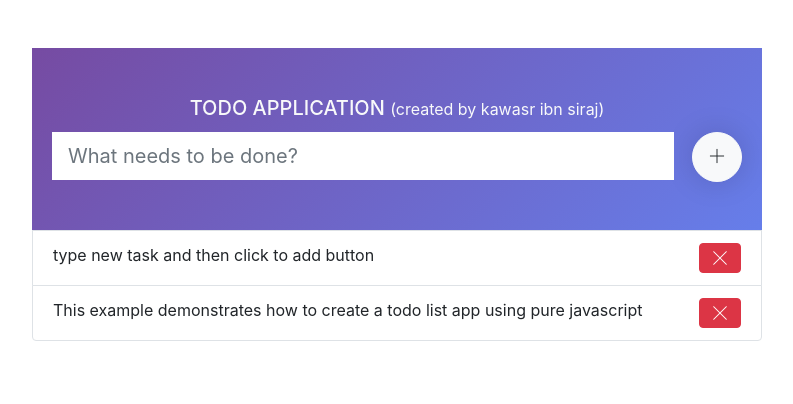
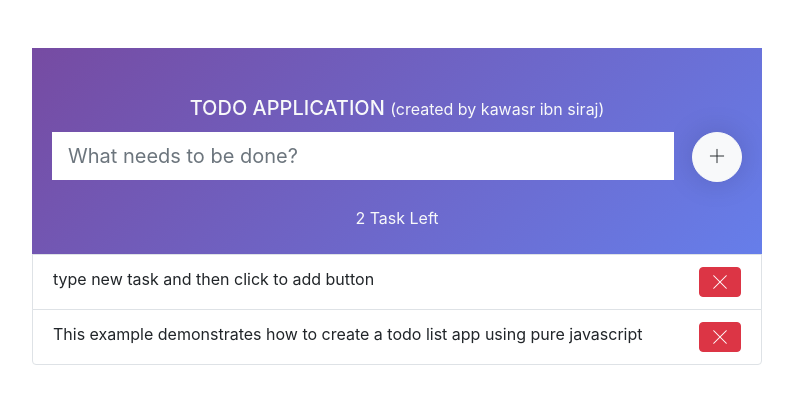
Before and after one commit to kawsarBinSiraj/JAVASCRIPT-todo-app, a plain HTML site: page index.html in a window 1280 px wide. Shown: the whole page, without its empty margins (243-1036 px from the left). Drawn offline with nearby package versions, Linux system fonts and the light colour scheme.

Commit message:
Add files via upload

```diff
--- a/index.html
+++ b/index.html
@@ -19,7 +19,7 @@
                 <div class="row">
                     <div class="col-lg-8 offset-lg-2">
                         <div class="card rounded-0 border-0">
-                            <div class="card-header pt-5 pb-5 text-light border-0 rounded-0">
+                            <div class="card-header pt-5 pb-4 text-light border-0 rounded-0">
                                 <h5 class="card-title text-center text-uppercase">Todo Application <small class="text-lowercase">(Created by kawasr Ibn Siraj)</small></h5>
                                 <form>
                                     <div class="input-group">
@@ -32,6 +32,7 @@
                                         </div>
                                     </div>
                                 </form>
+                                <div id="list-count" class="mt-4 text-center"></div>
                             </div>
 
                             <ul class="list-group list-group-flush" id="list">
```
